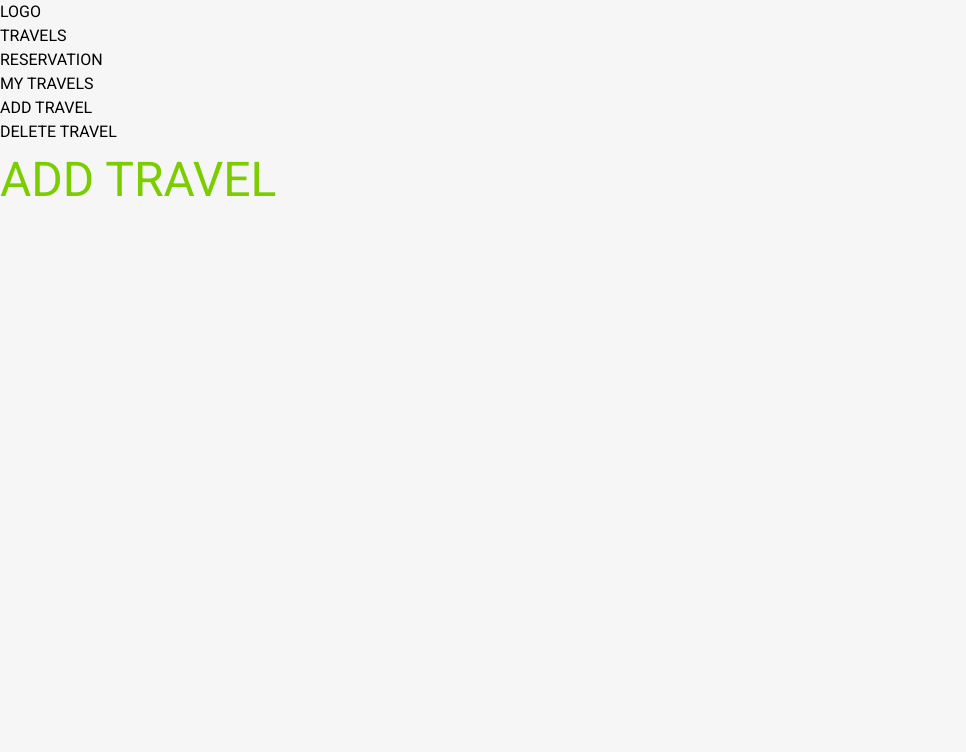
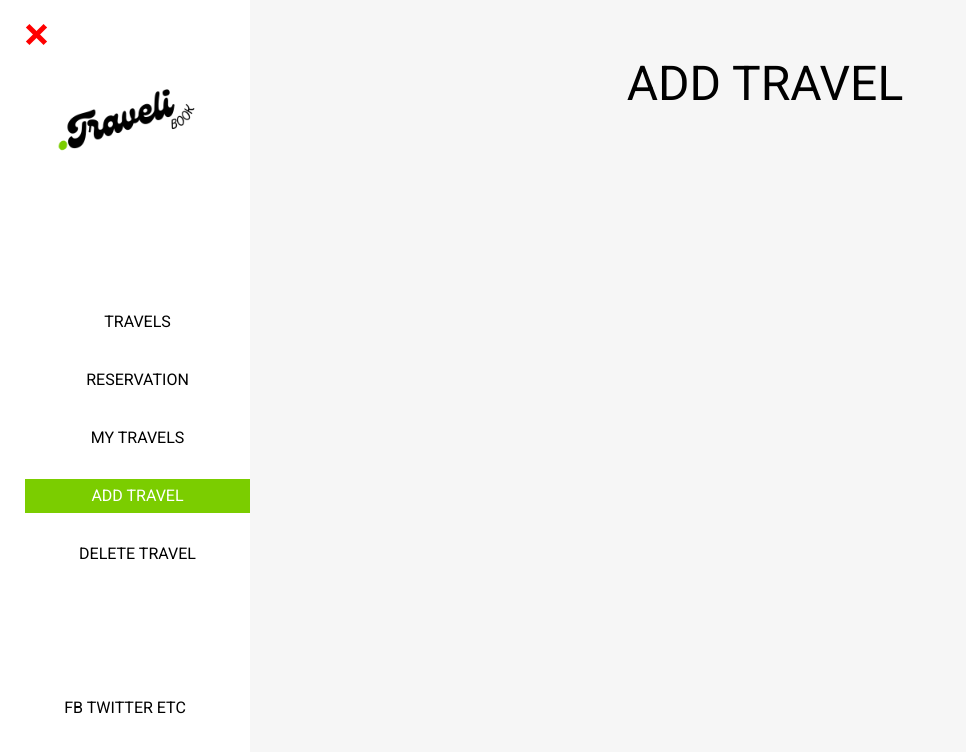
Before and after one commit to romans-adi/travel-booking-frontend, a React (Create React App) app: page /addtravel in a window 1280 px wide. Shown: the top 752 px of the page, without its empty margins (0-966 px from the left). Built offline with nearby package versions, Linux system fonts and the light colour scheme.

Commit message:
Finish navigation panel

```diff
--- a/src/components/Navbar/Navbar.jsx
+++ b/src/components/Navbar/Navbar.jsx
@@ -1,29 +1,44 @@
-import React from 'react';
+import React, { useState } from 'react';
 import { NavLink } from 'react-router-dom';
+import './Navbar.scss';
+import Logo from '../../assets/Images/logo.png';
 
-const Navbar = () => (
-  <div>
-    <ul className="nav-links">
-      <li>
-        <NavLink to="/">LOGO</NavLink>
+const Navbar = () => {
+  const [showMenu, setShowMenu] = useState(false);
+
+  const handleMenu = () => {
+    setShowMenu((prevShowMenu) => !prevShowMenu);
+  };
+
+  return (
+    <div id="navpanel-container" className={showMenu ? '' : 'show'}>
+      <button
+        onClick={handleMenu}
+        type="button"
+        className={showMenu ? 'burger-icon' : 'close-button'}
+      >
+        <div className={showMenu ? 'burger-bar' : 'close-bar'} />
+        <div className={showMenu ? 'burger-bar' : 'close-bar'} />
+      </button>
+      <ul className={showMenu ? 'nav-links' : 'nav-links show'}>
+        <li className="logo-container">
+          <NavLink to="/" onClick={handleMenu}>
+            <img src={Logo} alt="logo" className="logo-image" />
+          </NavLink>
         </li>
-      <li>
-        <NavLink to="/travels">TRAVELS</NavLink>
+        <li className="navigation">
+          <NavLink className={({ isActive }) => (isActive ? 'active' : '')} to="/travels" onClick={handleMenu}>TRAVELS</NavLink>
+          <NavLink className={({ isActive }) => (isActive ? 'active' : '')} to="/reservation" onClick={handleMenu}>RESERVATION</NavLink>
+          <NavLink className={({ isActive }) => (isActive ? 'active' : '')} to="/mytravels" onClick={handleMenu}>MY TRAVELS</NavLink>
+          <NavLink className={({ isActive }) => (isActive ? 'active' : '')} to="/addtravel" onClick={handleMenu}>ADD TRAVEL</NavLink>
+          <NavLink className={({ isActive }) => (isActive ? 'active' : '')} to="/deleteTravel" onClick={handleMenu}>DELETE TRAVEL</NavLink>
         </li>
-      <li>
-        <NavLink to="/reservation">RESERVATION</NavLink>
-      </li>
-      <li>
-        <NavLink to="/mytravels">MY TRAVELS</NavLink>
-      </li>
-      <li>
-        <NavLink to="/addtravel">ADD TRAVEL</NavLink>
-      </li>
-      <li>
-        <NavLink to="/deleteTravel">DELETE TRAVEL</NavLink>
+        <li className="social-icons">
+          FB TWITTER ETC
         </li>
       </ul>
     </div>
   );
+};
 
 export default Navbar;
--- a/src/components/Navbar/Navbar.scss
+++ b/src/components/Navbar/Navbar.scss
@@ -0,0 +1,137 @@
+@import '../../styles/mixins.scss';
+@import '../../styles/colors.scss';
+
+.nav-links {
+  @include center-column;
+  transform: translateY(-120%);
+  transition: all 0.5s ease-in-out;
+  position: fixed;
+  top: 0;
+  left: 0;
+  bottom: 0;
+  right: 0;
+  width: 100%;
+
+  .logo-container {
+    @include center;
+    height: 100px;
+    overflow: hidden;
+    .logo-image {
+      height: 200px;
+      margin-top: 12px;
+    }
+  }
+
+  .navigation {
+    @include center-column;
+    width: 100%;
+
+    a {
+      margin-top: 12px;
+      margin-bottom: 12px;
+      width: 90%;
+      text-align: center;
+      padding: 5px 24px;
+    }
+
+    a:hover {
+      background-color: $primary-color-opacity;
+    }
+
+    .active {
+      background-color: $primary-color;
+      color: $white;
+    }
+  }
+}
+
+.nav-links.show {
+  @include center-column;
+  justify-content: space-around;
+  background-color:$white;
+  transform: translateY(0%);
+  width: 100%;
+}
+
+.burger-icon {
+  display: flex;
+  position: absolute;
+  flex-direction: column;
+  justify-content: space-around;
+  height: 25px;
+  width: 25px;
+  top: 24px;
+  left: 24px;
+  cursor: pointer;
+
+  .burger-bar {
+    height: 5px;
+    width: 100%;
+    background-color: black;
+    transition: all 0.5s ease-in-out;
+  }
+}
+
+.close-button {
+  position: absolute;
+  height: 25px;
+  width: 25px;
+  cursor: pointer;
+  z-index: 1000;
+  margin-top: 24px;
+  margin-left: 24px;
+
+  .close-bar {
+    transition: all 0.5s ease-in-out;
+    height: 5px;
+    width: 100%;
+  }
+
+  .close-bar:nth-child(1) {
+    background-color: red;
+    transform: rotate(45deg);
+  }
+
+  .close-bar:nth-child(2) {
+    background-color: red;
+    transform: translateY(-5px) rotate(-45deg);
+  }
+}
+
+@media (min-width: 768px) {
+
+  #navpanel-container {
+    position: absolute;
+  }
+
+  #navpanel-container.show {
+    position: static;
+  }
+
+  .navigation {
+    a {
+      margin-left: 10%;
+    }
+  }
+  .nav-links {
+    transform: translateY(0%) translateX(-120%);
+    display: flex;
+    position: static;
+    height: 100vh;
+    justify-content: space-around;
+
+    width: 100%;
+    padding: 24px 0;
+  }
+
+  .nav-links.show {
+    transform: translateX(0%);
+    display: flex;
+    position: static;
+    height: 100vh;
+    justify-content: space-around;
+    min-width: 250px;
+    transition:all 0.5s ease-in-out;
+  }
+
+}
--- a/src/pages/AddTravel/AddTravel.scss
+++ b/src/pages/AddTravel/AddTravel.scss
@@ -2,5 +2,7 @@
 
 #add-travel-title {
   font-size: 3rem;
-  color: $primary-color;
+  margin-top: 3rem;
+  text-align: center;
+  width: 100%;
 }
--- a/src/pages/DeleteTravel/DeleteTravel.scss
+++ b/src/pages/DeleteTravel/DeleteTravel.scss
@@ -2,5 +2,7 @@
 
 #delete-travel-title {
   font-size: 3rem;
-  color: $primary-color;
+  margin-top: 3rem;
+  text-align: center;
+  width: 100%;
 }
--- a/src/pages/Home/Home.scss
+++ b/src/pages/Home/Home.scss
@@ -2,5 +2,7 @@
 
 #title {
   font-size: 3rem;
-  color: $primary-color;
+  margin-top: 3rem;
+  text-align: center;
+  width: 100%;
 }
--- a/src/pages/MyTravels/MyTravels.scss
+++ b/src/pages/MyTravels/MyTravels.scss
@@ -2,5 +2,7 @@
 
 #my-travels-title {
   font-size: 3rem;
-  color: $primary-color;
+  margin-top: 3rem;
+  text-align: center;
+  width: 100%;
 }
--- a/src/pages/Reservation/Reservation.scss
+++ b/src/pages/Reservation/Reservation.scss
@@ -2,5 +2,7 @@
 
 #reservation-title {
   font-size: 3rem;
-  color: $primary-color;
+  margin-top: 3rem;
+  text-align: center;
+  width: 100%;
 }
--- a/src/pages/Travels/Travels.scss
+++ b/src/pages/Travels/Travels.scss
@@ -2,5 +2,7 @@
 
 .main-title {
   font-size: 3rem;
-  color: $primary-color;
+  margin-top: 3rem;
+  text-align: center;
+  width: 100%;
 }
--- a/src/styles/_colors.scss
+++ b/src/styles/_colors.scss
@@ -1,4 +1,5 @@
 $primary-color: #7bcd00;
+$primary-color-opacity: #7bcd004b;
 $gray: #e5e5e4;
 $black: #313037;
 $white: #fff;
--- a/src/styles/_reset.scss
+++ b/src/styles/_reset.scss
@@ -89,6 +89,10 @@ body {
   background-color: rgba(128, 128, 128, 0.065);
 }
 
+.App {
+  display: flex;
+}
+
 h1,
 h2,
 h3,
@@ -121,6 +125,12 @@ select {
   font-size: inherit;
 }
 
+button {
+  border: none;
+  background-color: transparent;
+  padding: 0;
+}
+
 // Misc
 abbr[title],
 acronym[title] {
```
Also changed, not shown: src/App.scss (line endings or trailing spaces), src/assets/Images/logo.png (added). Lines whose indentation alone changed are shown as unchanged.
